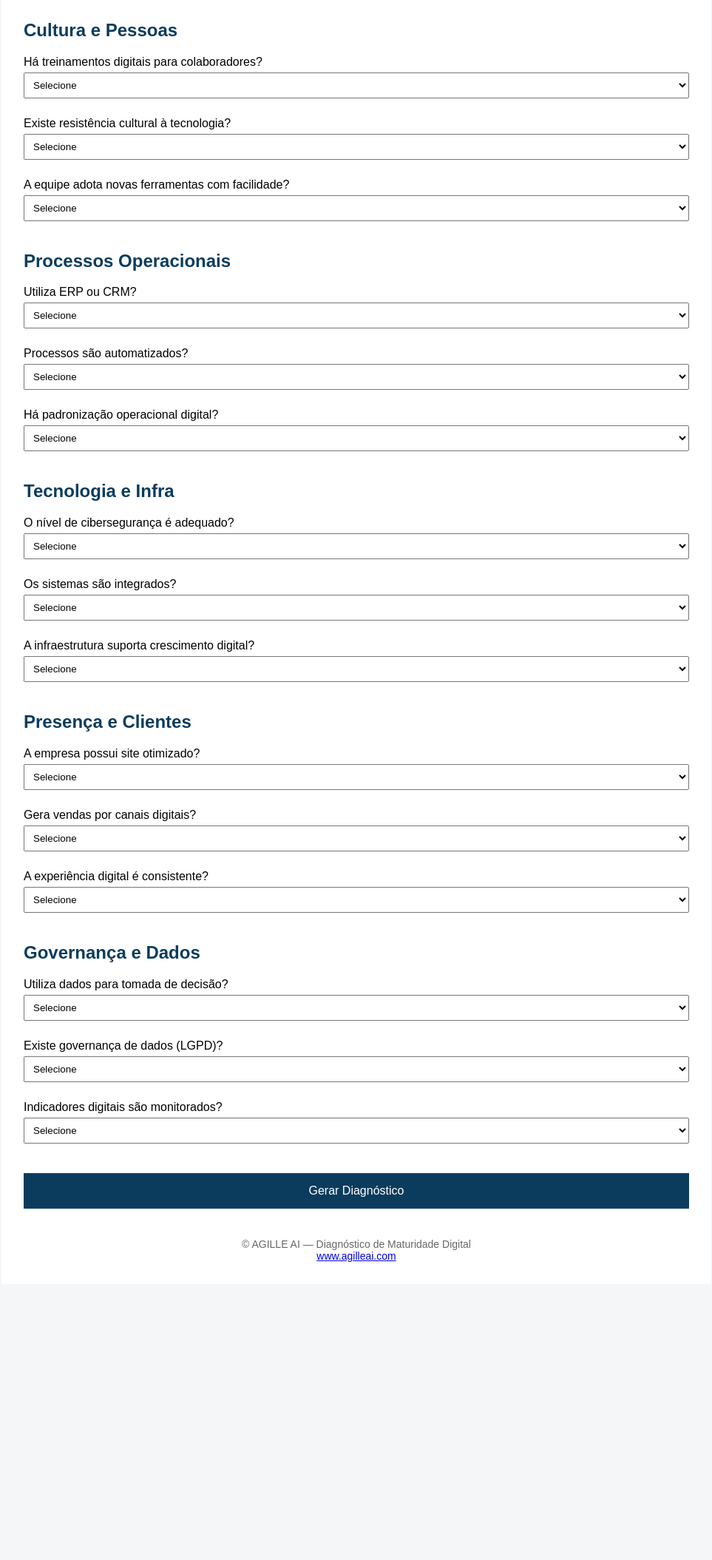
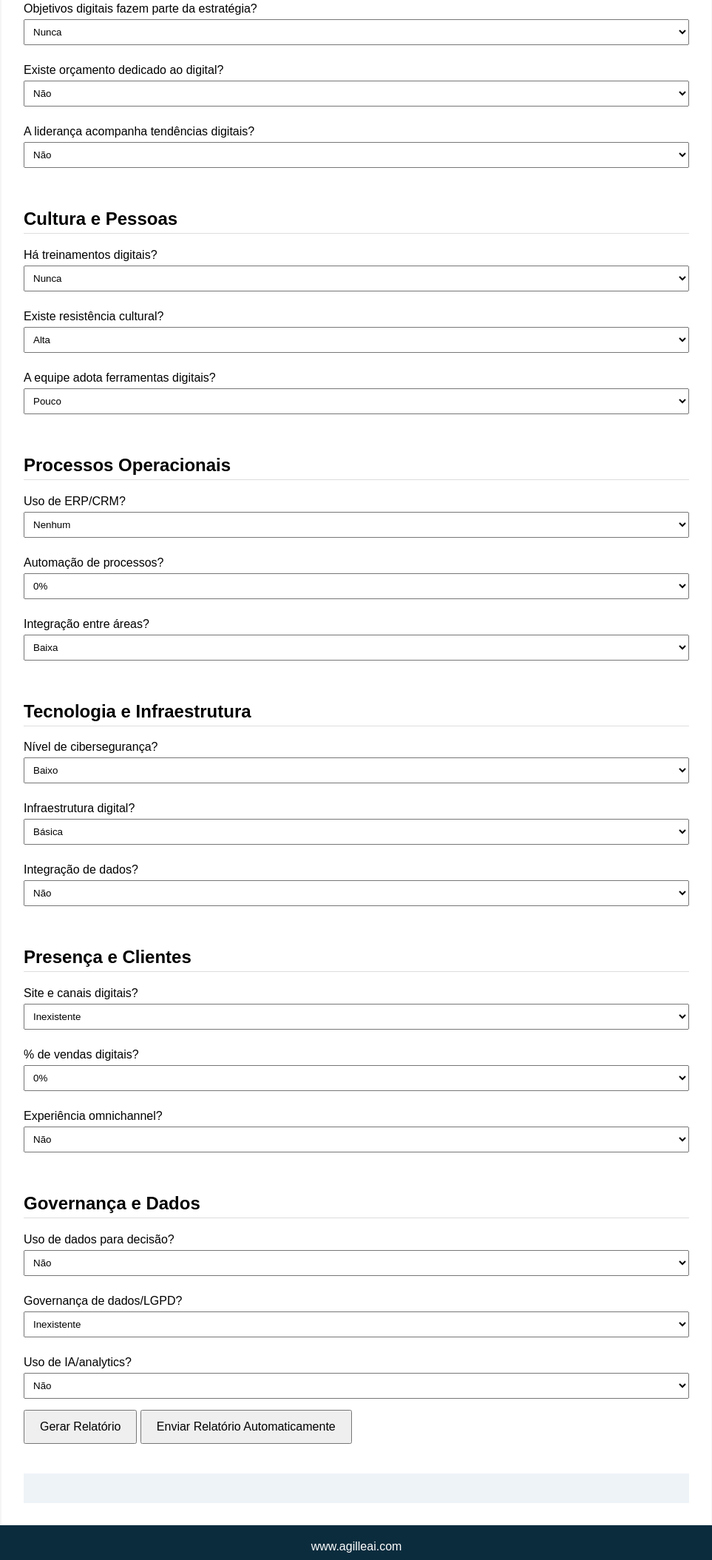
Before and after one commit to fslucca1970/diagnostico-maturidade, a plain HTML site: page index.html in a window 1280 px wide. Shown: the part 691-2800 px from the top of the page at 74% size, without its empty margins (158-1121 px from the left). Before the commit the page ends 2427 px from the top, so only its background shows below. Drawn offline with Linux system fonts and the light colour scheme.

Commit message:
Update index.html with new layout and styles
Refactor HTML structure and improve styling for better layout and readability.

```diff
--- a/index.html
+++ b/index.html
@@ -5,143 +5,281 @@
   <title>Diagnóstico de Maturidade Digital AGILLE AI</title>
   <meta name="viewport" content="width=device-width, initial-scale=1.0">
   <style>
-body { font-family: Arial, sans-serif; background:#f4f6f8; margin:0; }
-.container { max-width:900px; margin:auto; background:#fff; padding:30px; }
-h1,h2 { color:#0b3c5d; }
-.section { margin-bottom:30px; }
-.question { margin-bottom:15px; }
-label { display:block; margin-bottom:5px; }
-select,input { width:100%; padding:8px; margin-bottom:10px; }
-button { background:#0b3c5d; color:#fff; padding:15px; border:none; cursor:pointer; width:100%; font-size:16px; }
-.result { background:#eef3f7; padding:20px; margin-top:30px; white-space:pre-line; }
-footer { text-align:center; margin-top:40px; color:#666; font-size:14px; }
+    body {
+      font-family: Arial, sans-serif;
+      background: #f5f5f5;
+      margin: 0;
+      padding: 0;
+    }
+    header, footer {
+      background: #0b2c3d;
+      color: #fff;
+      text-align: center;
+      padding: 20px;
+    }
+    main {
+      max-width: 900px;
+      margin: auto;
+      background: #fff;
+      padding: 30px;
+    }
+    h2 {
+      border-bottom: 1px solid #ddd;
+      padding-bottom: 5px;
+      margin-top: 40px;
+    }
+    label {
+      display: block;
+      margin: 10px 0 5px;
+    }
+    select, input {
+      width: 100%;
+      padding: 8px;
+      margin-bottom: 15px;
+    }
+    button {
+      padding: 12px 20px;
+      font-size: 16px;
+      cursor: pointer;
+    }
+    #relatorio {
+      margin-top: 40px;
+      padding: 20px;
+      background: #eef3f7;
+      white-space: pre-line;
+    }
   </style>
 </head>
 
 <body>
-<div class="container">
 
+<header>
   <h1>Diagnóstico de Maturidade Digital AGILLE AI</h1>
-<p>Avaliação rápida (3 minutos), baseada nas melhores práticas de IA.</p>
+  <p>Baseado nas melhores práticas de IA</p>
+</header>
 
-<form id="quizForm">
+<main>
 
-<h2>Dados do Prospect</h2>
-<div class="section">
-<input required name="nome" placeholder="Nome completo">
-<input required name="empresa" placeholder="Empresa">
-<input required type="email" name="email" placeholder="E-mail">
-<input name="whatsapp" placeholder="WhatsApp">
-</div>
+<form
+  id="diagnosticoForm"
+  action="https://formsubmit.co/contato@agilleai.com"
+  method="POST"
+  onsubmit="prepararEnvio()"
+>
 
-<script>
-const dimensoes = {
-"Estratégia e Liderança":[
-"A empresa possui objetivos digitais claros?",
-"Existe orçamento dedicado à transformação digital?",
-"A liderança acompanha tendências digitais?"
-],
-"Cultura e Pessoas":[
-"Há treinamentos digitais para colaboradores?",
-"Existe resistência cultural à tecnologia?",
-"A equipe adota novas ferramentas com facilidade?"
-],
-"Processos Operacionais":[
-"Utiliza ERP ou CRM?",
-"Processos são automatizados?",
-"Há padronização operacional digital?"
-],
-"Tecnologia e Infra":[
-"O nível de cibersegurança é adequado?",
-"Os sistemas são integrados?",
-"A infraestrutura suporta crescimento digital?"
-],
-"Presença e Clientes":[
-"A empresa possui site otimizado?",
-"Gera vendas por canais digitais?",
-"A experiência digital é consistente?"
-],
-"Governança e Dados":[
-"Utiliza dados para tomada de decisão?",
-"Existe governança de dados (LGPD)?",
-"Indicadores digitais são monitorados?"
-]
-};
+<h2>Dados da Empresa</h2>
 
-let html = '';
-Object.entries(dimensoes).forEach(([dim, perguntas]) => {
-  html += `<h2>${dim}</h2><div class="section">`;
-  perguntas.forEach((p, i) => {
-    html += `
-      <div class="question">
-        <label>${p}</label>
-        <select required name="${dim}_${i}">
-          <option value="">Selecione</option>
+<label>Nome</label>
+<input type="text" name="Nome" required>
+
+<label>Empresa</label>
+<input type="text" name="Empresa" required>
+
+<label>E-mail</label>
+<input type="email" name="Email" required>
+
+<label>WhatsApp (informativo)</label>
+<input type="text" name="WhatsApp">
+
+<!-- Estratégia e Liderança -->
+<h2>Estratégia e Liderança</h2>
+
+<label>Objetivos digitais fazem parte da estratégia?</label>
+<select class="q estrategia">
+  <option value="1">Nunca</option>
+  <option value="3">Parcialmente</option>
+  <option value="5">Totalmente</option>
+</select>
+
+<label>Existe orçamento dedicado ao digital?</label>
+<select class="q estrategia">
+  <option value="1">Não</option>
+  <option value="3">Até 5%</option>
+  <option value="5">Mais de 10%</option>
+</select>
+
+<label>A liderança acompanha tendências digitais?</label>
+<select class="q estrategia">
+  <option value="1">Não</option>
+  <option value="3">Ocasionalmente</option>
+  <option value="5">Constantemente</option>
+</select>
+
+<!-- Cultura e Pessoas -->
+<h2>Cultura e Pessoas</h2>
+
+<label>Há treinamentos digitais?</label>
+<select class="q cultura">
+  <option value="1">Nunca</option>
+  <option value="3">Anual</option>
+  <option value="5">Contínuo</option>
+</select>
+
+<label>Existe resistência cultural?</label>
+<select class="q cultura">
+  <option value="1">Alta</option>
+  <option value="3">Média</option>
+  <option value="5">Baixa</option>
+</select>
+
+<label>A equipe adota ferramentas digitais?</label>
+<select class="q cultura">
+  <option value="1">Pouco</option>
+  <option value="3">Parcial</option>
+  <option value="5">Total</option>
+</select>
+
+<!-- Processos Operacionais -->
+<h2>Processos Operacionais</h2>
+
+<label>Uso de ERP/CRM?</label>
+<select class="q processos">
+  <option value="1">Nenhum</option>
+  <option value="3">Alguns</option>
+  <option value="5">Integrados</option>
+</select>
+
+<label>Automação de processos?</label>
+<select class="q processos">
+  <option value="1">0%</option>
+  <option value="3">Até 50%</option>
+  <option value="5">Mais de 50%</option>
+</select>
+
+<label>Integração entre áreas?</label>
+<select class="q processos">
+  <option value="1">Baixa</option>
+  <option value="3">Média</option>
+  <option value="5">Alta</option>
+</select>
+
+<!-- Tecnologia e Infra -->
+<h2>Tecnologia e Infraestrutura</h2>
+
+<label>Nível de cibersegurança?</label>
+<select class="q tecnologia">
+  <option value="1">Baixo</option>
+  <option value="3">Médio</option>
+  <option value="5">Alto</option>
+</select>
+
+<label>Infraestrutura digital?</label>
+<select class="q tecnologia">
+  <option value="1">Básica</option>
+  <option value="3">Adequada</option>
+  <option value="5">Escalável</option>
+</select>
+
+<label>Integração de dados?</label>
+<select class="q tecnologia">
+  <option value="1">Não</option>
+  <option value="3">Parcial</option>
+  <option value="5">Total</option>
+</select>
+
+<!-- Presença e Clientes -->
+<h2>Presença e Clientes</h2>
+
+<label>Site e canais digitais?</label>
+<select class="q clientes">
+  <option value="1">Inexistente</option>
+  <option value="3">Básico</option>
+  <option value="5">E-commerce</option>
+</select>
+
+<label>% de vendas digitais?</label>
+<select class="q clientes">
+  <option value="1">0%</option>
+  <option value="3">1–20%</option>
+  <option value="5">Mais de 20%</option>
+</select>
+
+<label>Experiência omnichannel?</label>
+<select class="q clientes">
   <option value="1">Não</option>
   <option value="3">Parcial</option>
   <option value="5">Sim</option>
 </select>
-      </div>`;
-  });
-  html += `</div>`;
-});
-document.write(html);
-</script>
 
-<button type="submit">Gerar Diagnóstico</button>
+<!-- Governança e Dados -->
+<h2>Governança e Dados</h2>
+
+<label>Uso de dados para decisão?</label>
+<select class="q dados">
+  <option value="1">Não</option>
+  <option value="3">Relatórios básicos</option>
+  <option value="5">Avançado</option>
+</select>
+
+<label>Governança de dados/LGPD?</label>
+<select class="q dados">
+  <option value="1">Inexistente</option>
+  <option value="3">Parcial</option>
+  <option value="5">Estruturada</option>
+</select>
+
+<label>Uso de IA/analytics?</label>
+<select class="q dados">
+  <option value="1">Não</option>
+  <option value="3">Pontual</option>
+  <option value="5">Recorrente</option>
+</select>
+
+<!-- Campos ocultos FormSubmit -->
+<input type="hidden" name="_subject" value="Novo Diagnóstico de Maturidade Digital – AGILLE AI">
+<input type="hidden" name="_template" value="box">
+<input type="hidden" name="_captcha" value="false">
+<input type="hidden" name="Relatório Completo" id="relatorioEmail">
+
+<button type="button" onclick="gerarRelatorio()">Gerar Relatório</button>
+<button type="submit">Enviar Relatório Automaticamente</button>
+
 </form>
 
-<div id="resultado" class="result" style="display:none;"></div>
+<div id="relatorio"></div>
+
+</main>
 
 <footer>
-© AGILLE AI — Diagnóstico de Maturidade Digital<br>
-<a href="https://www.agilleai.com" target="_blank">www.agilleai.com</a>
+  www.agilleai.com
 </footer>
 
-</div>
+<script>
+function gerarRelatorio() {
+  const dimensoes = {
+    "Estratégia e Liderança": "estrategia",
+    "Cultura e Pessoas": "cultura",
+    "Processos Operacionais": "processos",
+    "Tecnologia e Infra": "tecnologia",
+    "Presença e Clientes": "clientes",
+    "Governança e Dados": "dados"
+  };
 
-<script>
-document.getElementById("quizForm").addEventListener("submit", function(e){
-  e.preventDefault();
+  let texto = "Diagnóstico de Maturidade Digital – AGILLE AI\n\n";
+  let total = 0;
 
-  const dados = new FormData(this);
-  let total = 0;
-  let dimScores = {};
-
-  // ✅ CORREÇÃO ÚNICA: só soma campos das perguntas (contêm "_")
-  for (let [k, v] of dados.entries()) {
-    if (k.includes("_")) {
-      total += parseInt(v);
-      let dim = k.split("_")[0];
-      dimScores[dim] = (dimScores[dim] || 0) + parseInt(v);
-    }
+  for (let nome in dimensoes) {
+    let soma = 0;
+    document.querySelectorAll("." + dimensoes[nome]).forEach(el => {
+      soma += parseInt(el.value);
+    });
+    total += soma;
+    texto += `${nome}: ${soma} pontos\n`;
   }
 
-  let nivel =
-    total < 36 ? "Baixa" :
-    total < 66 ? "Média" : "Alta";
+  let nivel = total <= 42 ? "Baixa" : total <= 66 ? "Média" : "Alta";
 
-  let relatorio =
-`Diagnóstico de Maturidade Digital – AGILLE AI
+  texto += `\nPontuação Total: ${total}\n`;
+  texto += `Nível de Maturidade: ${nivel}\n\n`;
+  texto += "Recomendação:\nEntre em contato com a AGILLE AI para evoluir sua maturidade digital de forma estruturada.";
 
-Empresa: ${dados.get("empresa")}
-Nome: ${dados.get("nome")}
-E-mail: ${dados.get("email")}
-WhatsApp: ${dados.get("whatsapp")}
-
-Pontuação Total: ${total}
-Nível de Maturidade: ${nivel}
-
-Pontuação por Dimensão:
-`;
-
-  for (let d in dimScores) {
-    relatorio += `- ${d}: ${dimScores[d]} pontos\n`;
+  document.getElementById("relatorio").innerText = texto;
 }
 
-  document.getElementById("resultado").style.display = "block";
-  document.getElementById("resultado").innerText = relatorio;
-});
+function prepararEnvio() {
+  document.getElementById("relatorioEmail").value =
+    document.getElementById("relatorio").innerText;
+}
 </script>
 
 </body>
```
Lines whose indentation alone changed are shown as unchanged.
